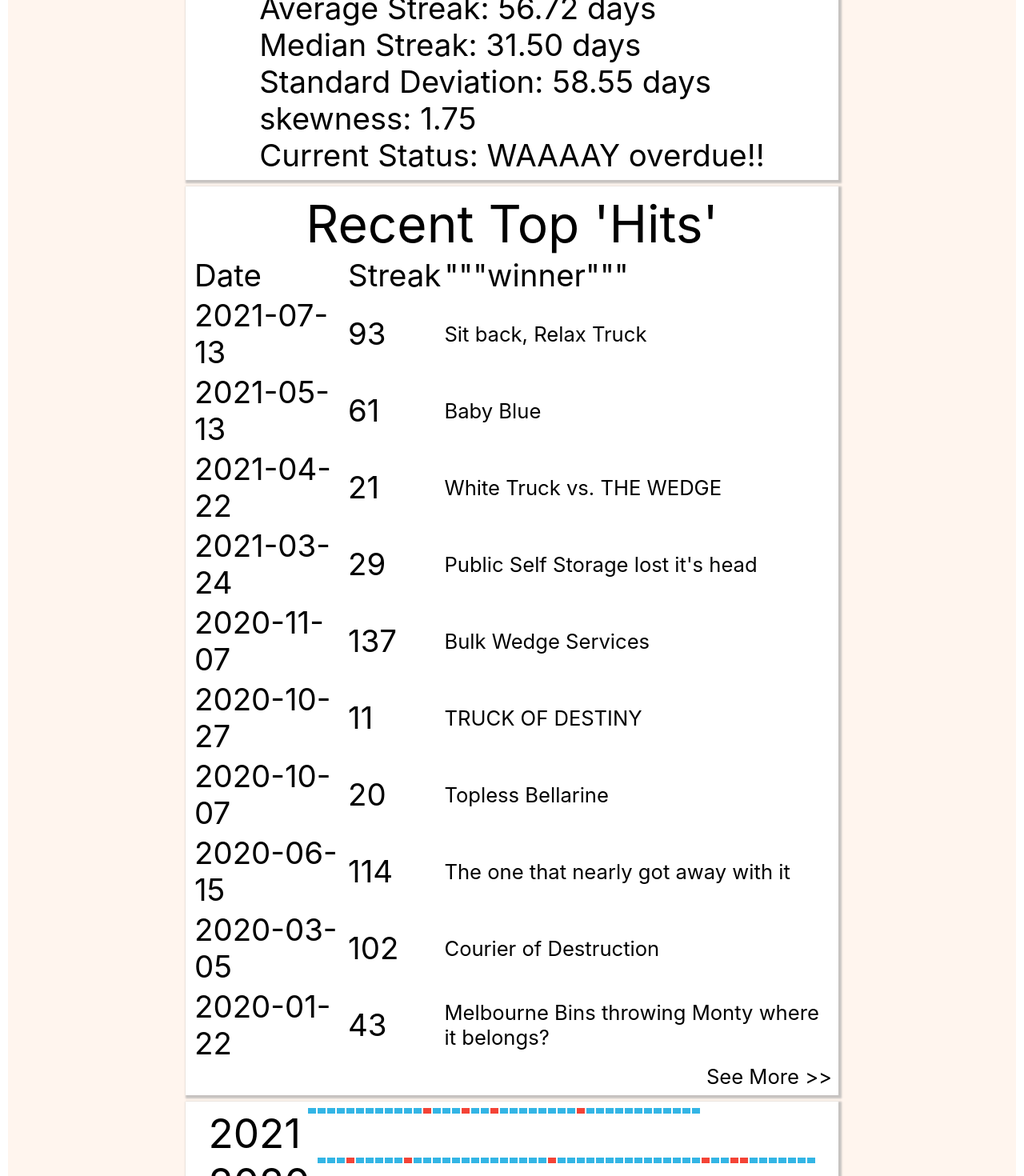
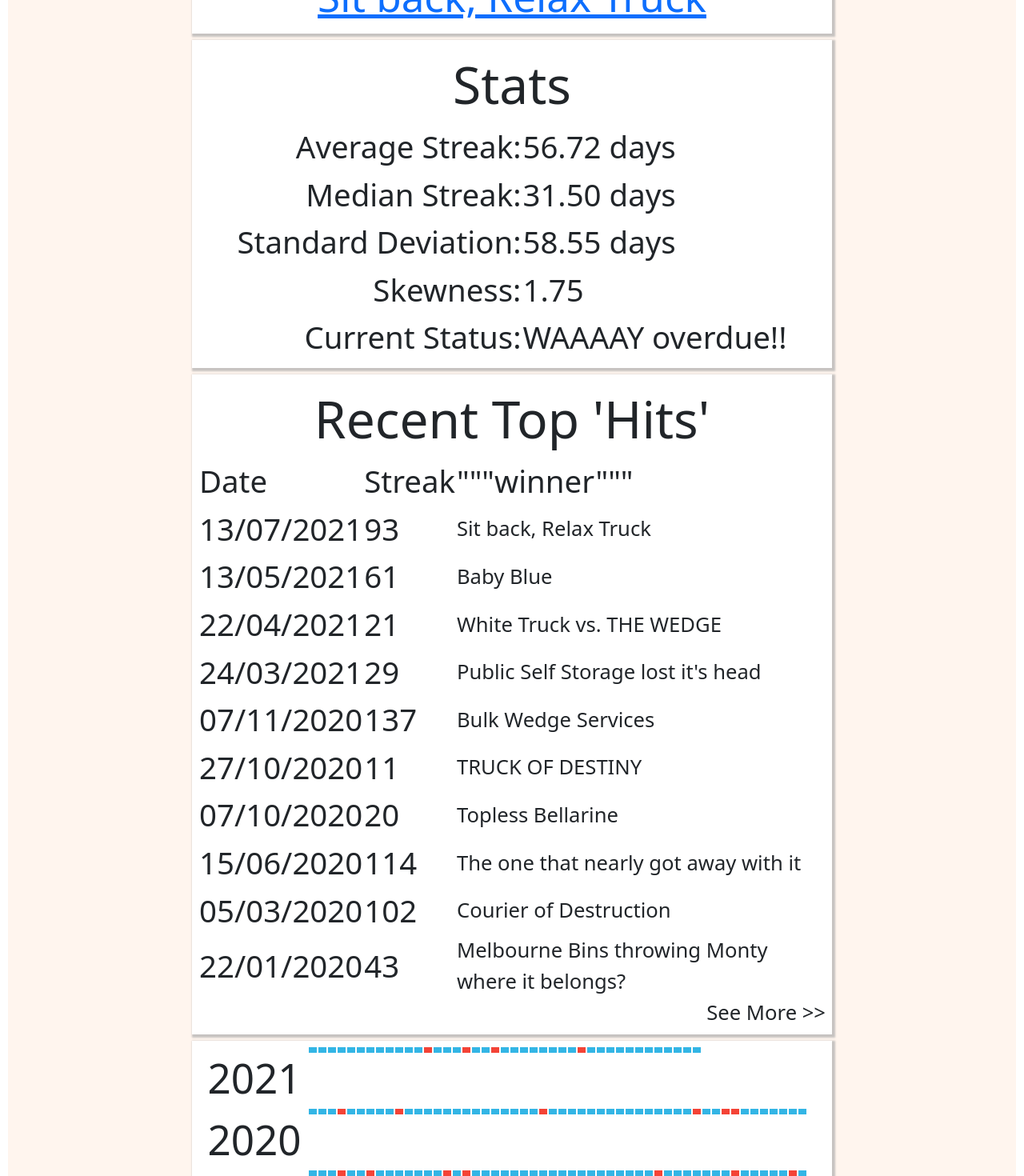
Before and after one commit to TeeWallz/monty_balboa, a React (Create React App) app: page / in a window 1280 px wide. Shown: the part 1180-2650 px from the top of the page at 80% size. Built offline with nearby package versions, Linux system fonts and the light colour scheme.

Commit message:
Loads of work

```diff
--- a/src/components/history/ChumpHistory.js
+++ b/src/components/history/ChumpHistory.js
@@ -2,6 +2,8 @@ import React, {Component} from 'react';
 import PropTypes from 'prop-types';
 import classNames from 'classnames';
 import {withStyles} from '@material-ui/core/styles';
+
+import { format } from 'date-fns'
 import combineStyles from "../../utils/combineStyles";
 import commonStyle from "../../styles/common";
 import Chumps from "../../data/chumps";
@@ -34,7 +36,7 @@ class ChumpHistory extends Component {
             let kek = 1;
             return (
                 <tr>
-                    <td className={classNames(classes.commonRegularText)}>{chumps[i].date}</td>
+                    <td className={classNames(classes.commonRegularText)}>{format(chumps[i].parsedDate, 'dd/MM/yyyy')}</td>
                     <td className={classNames(classes.commonRegularText)}>{chumps[i].streak}</td>
                     <td className={classNames(classes.commonSmallText)}>{chumps[i].chumps[0].name}</td>
                 </tr>
--- a/src/components/monty_stats/CurrentChump.js
+++ b/src/components/monty_stats/CurrentChump.js
@@ -26,6 +26,7 @@ class CurrentChump extends Component {
 
         return (
             <div className={classNames(classes.section, classes.sectionWidth)}>
+                <div className={classes.commonHeaderText}>Current '''champion''''</div>
                 <div><img className={classes.chumpImage} src={chumps[0].chumps[0].image}/></div>
                 <div className={classNames(classes.chumpName)}>
                     <a href={chumps[0].chumps[0].url} target="_blank" >{chumps[0].chumps[0].name}</a>
--- a/src/components/monty_stats/HitBoxChart.js
+++ b/src/components/monty_stats/HitBoxChart.js
@@ -2,18 +2,24 @@ import React, {Component} from 'react';
 import PropTypes from 'prop-types';
 import classNames from 'classnames';
 import {withStyles} from '@material-ui/core/styles';
+import Popup from 'reactjs-popup';
+import 'bootstrap/dist/css/bootstrap.css';
+import 'bootstrap/dist/js/bootstrap.js';
+import ReactTooltip from "react-tooltip";
+
 import combineStyles from "../../utils/combineStyles";
 import commonStyle from "../../styles/common";
 import chumps from "../../data/chumps.json";
 import Chumps from "../../data/chumps";
 import boutsByYearWeek from "../../data/boutsByYearWeek";
+import OverlayTrigger from "react-bootstrap/OverlayTrigger";
+import Button from "@material-ui/core/Button";
+import Tooltip from "@material-ui/core/Tooltip";
 
 
 const styles = theme => ({
-    chartRows:{
-
-    },
-    chartRow:{
+    chartRows: {},
+    chartRow: {
 
         flexWrap: 'nowrap',
         marginTop: 0,
@@ -25,7 +31,7 @@ const styles = theme => ({
             marginTop: 0,
         },
     },
-    year:{
+    year: {
         marginTop: 0,
         marginBottom: 0,
         padding: 0,
@@ -33,11 +39,11 @@ const styles = theme => ({
         minWidth: '40px',
         fontSize: '2.5vw',
     },
-    hitList:{
+    hitList: {
         flexWrap: 'wrap',
         display: 'flex',
     },
-    hitBox:{
+    hitBox: {
         // width: '22px',
         // height: '17px',
         width: '10px',
@@ -48,47 +54,86 @@ const styles = theme => ({
         marginBottom: '2px',
         fontSize: '0.1em',
     },
-    hitBoxDoubleKill:{
+    hitBoxDoubleKill: {
         backgroundColor: '#6f110b'
     },
-    hitBoxHit:{
+    hitBoxHit: {
         backgroundColor: '#f44336'
     },
-    hitBoxSafe:{
+    hitBoxSafe: {
         backgroundColor: '#33b5e5'
     },
 
 });
 
+function getPopupData(yearWeek){
+    const ourBoutsByYearWeek = boutsByYearWeek()
+
+    if (!(typeof yearWeek === 'string' || yearWeek instanceof String)){
+        return '';
+    }
+
+    console.log("ass")
+
+    const yearWeekSplit = yearWeek.split("/");
+    const ass = ourBoutsByYearWeek[yearWeekSplit[0]][yearWeekSplit[1]]
+    if(ass.length == 0){
+        return ""
+    }
+    return (
+        <div>
+            <div style={{width:'100px', marginLeft: 'auto', marginRight: 'auto'}}>
+                <img src={ass.chumps[0].image} style={{width:'100%'}}/>
+            </div>
+            <div >{ass.chumps[0].name}</div>
+        </div>
+    )
+}
+
 class HitBoxChart extends Component {
 
+
     render() {
+
         const {classes} = this.props;
-        const ourBoutsByYearWeek = Object.entries(boutsByYearWeek()).reverse()
 
-        const rows = ourBoutsByYearWeek.map(elem => (
+        const bouts = boutsByYearWeek();
+        const years = Object.keys(bouts).reverse();
+
+        const rows = years.map(year => (
             <div className={classes.chartRow}>
-                    <div className={classNames(classes.year, classes.commonBigText)}>{elem[0]}</div>
+                <ReactTooltip id="registerTip" place="top" effect="solid" getContent={getPopupData}>
+                </ReactTooltip>
+
+                <div className={classNames(classes.year, classes.commonBigText)}>{year}</div>
+
                 <div className={classes.hitList}>
                     {
-                            Object.keys(elem[1]).map(elemWeek => (
+                        Object.keys(bouts[year]).map(elemWeek => (
+
+
+
                             <div className={classes.hitList}>
-                                    <div className={
+                                <div data-tip={year + "/" + elemWeek} data-for={bouts[year][elemWeek].chumps.length > 0 ? 'registerTip' : ''} className={
                                     classNames(classes.hitBox, {
-                                            [classes.hitBoxDoubleKill]: elem[1][elemWeek]>1,
-                                            [classes.hitBoxHit]: elem[1][elemWeek]===1,
-                                            [classes.hitBoxSafe]: elem[1][elemWeek]===0
+                                        [classes.hitBoxDoubleKill]: bouts[year][elemWeek].chumps.length > 1,
+                                        [classes.hitBoxHit]: bouts[year][elemWeek].chumps.length === 1,
+                                        [classes.hitBoxSafe]: bouts[year][elemWeek].chumps.length === 0
                                     })
                                 }>
-                                        {/*{elem[1][elemWeek]}*/}
+                                    {bouts[year][elemWeek].length}
                                 </div>
                             </div>
+
+
+
                         ))
                     }
                 </div>
             </div>
         ));
 
+        let y = 8;
 
         return (
             <div className={classNames(classes.section, classes.sectionWidth)}>
@@ -102,6 +147,19 @@ class HitBoxChart extends Component {
                 </div>
             </div>
         )
+
+
+        return (
+            <div className={classNames(classes.section, classes.sectionWidth)}>
+                <button data-tip data-for="registerTip">
+                    Register
+                </button>
+
+
+            </div>
+        )
+
+
     }
 }
 
--- a/src/components/monty_stats/StreakGraph.js
+++ b/src/components/monty_stats/StreakGraph.js
@@ -36,7 +36,7 @@ class StreakGraph extends Component {
 
 
         return (
-            <div className={classNames(classes.section)}>
+            <div className={classNames(classes.section, classes.sectionWidth)}>
                 <VictoryChart
                     domainPadding={{ x: 20 }}
                 >
--- a/src/components/monty_stats/StreakStats.js
+++ b/src/components/monty_stats/StreakStats.js
@@ -13,6 +13,9 @@ import skewness from "../../utils/Skewness";
 const styles = theme => ({
     StreakStatsText:{
         fontSize: '3vw',
+    },
+    textAlignRight:{
+        textAlign: 'right',
     }
 });
 
@@ -62,11 +65,15 @@ class StreakStats extends Component {
 
         return (
             <div >
-                <div className={classes.commonRegularText}>Average Streak: {averageStreak} days</div>
-                <div className={classes.commonRegularText}>Median Streak: {medianStreak} days</div>
-                <div className={classes.commonRegularText}>Standard Deviation: {stdDev} days</div>
-                <div className={classes.commonRegularText}>skewness: {setSkewness}</div>
-                <div className={classes.commonRegularText}>Current Status: {streakStatus}</div>
+                <table className={classes.commonRegularText}>
+                    <tbody>
+                        <tr><td className={classNames(classes.textAlignRight)}>Average Streak:</td><td>{averageStreak} days</td></tr>
+                        <tr><td className={classNames(classes.textAlignRight)}>Median Streak:</td><td>{medianStreak} days</td></tr>
+                        <tr><td className={classNames(classes.textAlignRight)}>Standard Deviation:</td><td>{stdDev} days</td></tr>
+                        <tr><td className={classNames(classes.textAlignRight)}>Skewness:</td><td>{setSkewness}</td></tr>
+                        <tr><td className={classNames(classes.textAlignRight)}>Current Status:</td><td>{streakStatus}</td></tr>
+                    </tbody>
+                </table>
             </div>
         )
     }
--- a/src/components/social/CommentsContainer.js
+++ b/src/components/social/CommentsContainer.js
@@ -2,8 +2,11 @@ import React, {Component} from 'react';
 import PropTypes from 'prop-types';
 import classNames from 'classnames';
 import {withStyles} from '@material-ui/core/styles';
+import { DiscussionEmbed } from 'disqus-react';
+
 import combineStyles from "../../utils/combineStyles";
 import commonStyle from "../../styles/common";
+import DisqussContainer from "./DisqussContainer";
 
 
 const styles = theme => ({
@@ -17,10 +20,20 @@ class CommentsContainer extends Component {
 
         return (
             <div className={classNames(classes.section, classes.sectionWidth)}>
-                <div>Comment</div>
-                <div>Comment</div>
-                <div>Comment</div>
-                <div>Comment</div>
+
+                {/*<DiscussionEmbed*/}
+                {/*    shortname='example'*/}
+                {/*    config={*/}
+                {/*        {*/}
+                {/*            url: 'localhost:3000',*/}
+                {/*            identifier: 'montybalboa',*/}
+                {/*            title: 'My Title',*/}
+                {/*        }*/}
+                {/*    }*/}
+                {/*/>*/}
+
+                <DisqussContainer />
+
             </div>
         )
     }
--- /dev/null
+++ b/src/components/social/DisqussContainer.js
@@ -0,0 +1,18 @@
+import {DiscussionEmbed} from "disqus-react"
+const DisqusComments = ({ post }) => {
+    const disqusShortname = "montybalboa"
+    const disqusConfig = {
+        url: "https://your-site-url/post-slug",
+        identifier: '1', // Single post id
+        title: 'title' // Single post title
+    }
+    return (
+        <div style={{width:'100%'}}>
+            <DiscussionEmbed
+                shortname={disqusShortname}
+                config={disqusConfig}
+            />
+        </div>
+    )
+}
+export default DisqusComments;
--- a/src/data/boutsByYearWeek.js
+++ b/src/data/boutsByYearWeek.js
@@ -26,21 +26,17 @@ function boutsByYearWeek(){
             boutData[currentYear] = {}
         }
 
-        boutData[currentYear][currentWeek] = 0;
+        boutData[currentYear][currentWeek] = {chumps: []};
     }
 
     // Load bouts into out skeleton
     for(const bout of chumps){
-        boutData[getYear(bout.parsedDate)][getWeek(bout.parsedDate)] = bout.chumps.length;
+        boutData[getYear(bout.parsedDate)][getWeek(bout.parsedDate)] = bout;
         if(bout.chumps.length > 1){
-            console.log(bout)
+            // console.log(bout)
         }
         let hehe = 1;
     }
-
-    console.log('boutData', boutData);
-
-
     return boutData;
 
 
```
Also changed, not shown: package.json (+8 -0 lines), 1 other file (tests, documents, lock files or other folders). Lines whose indentation alone changed are shown as unchanged.
